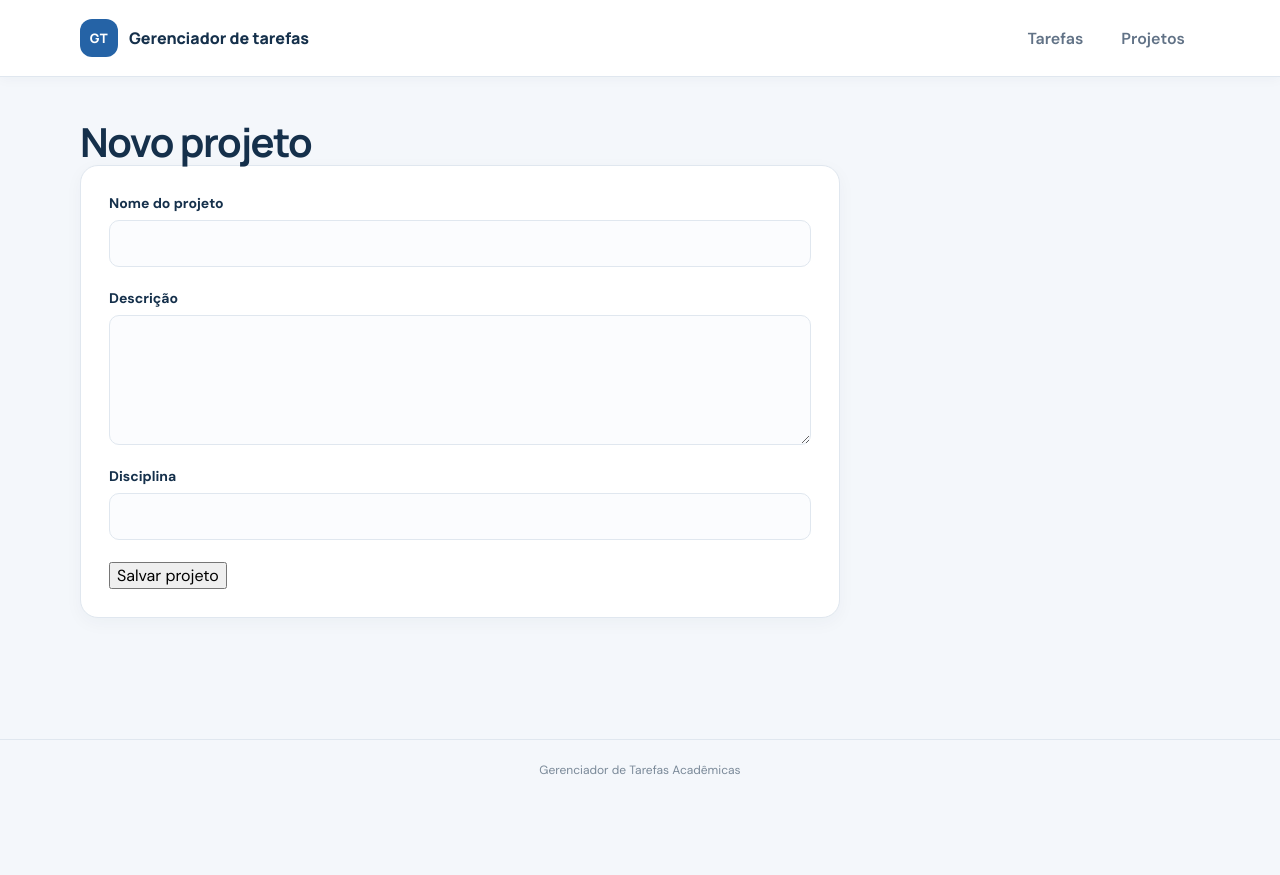
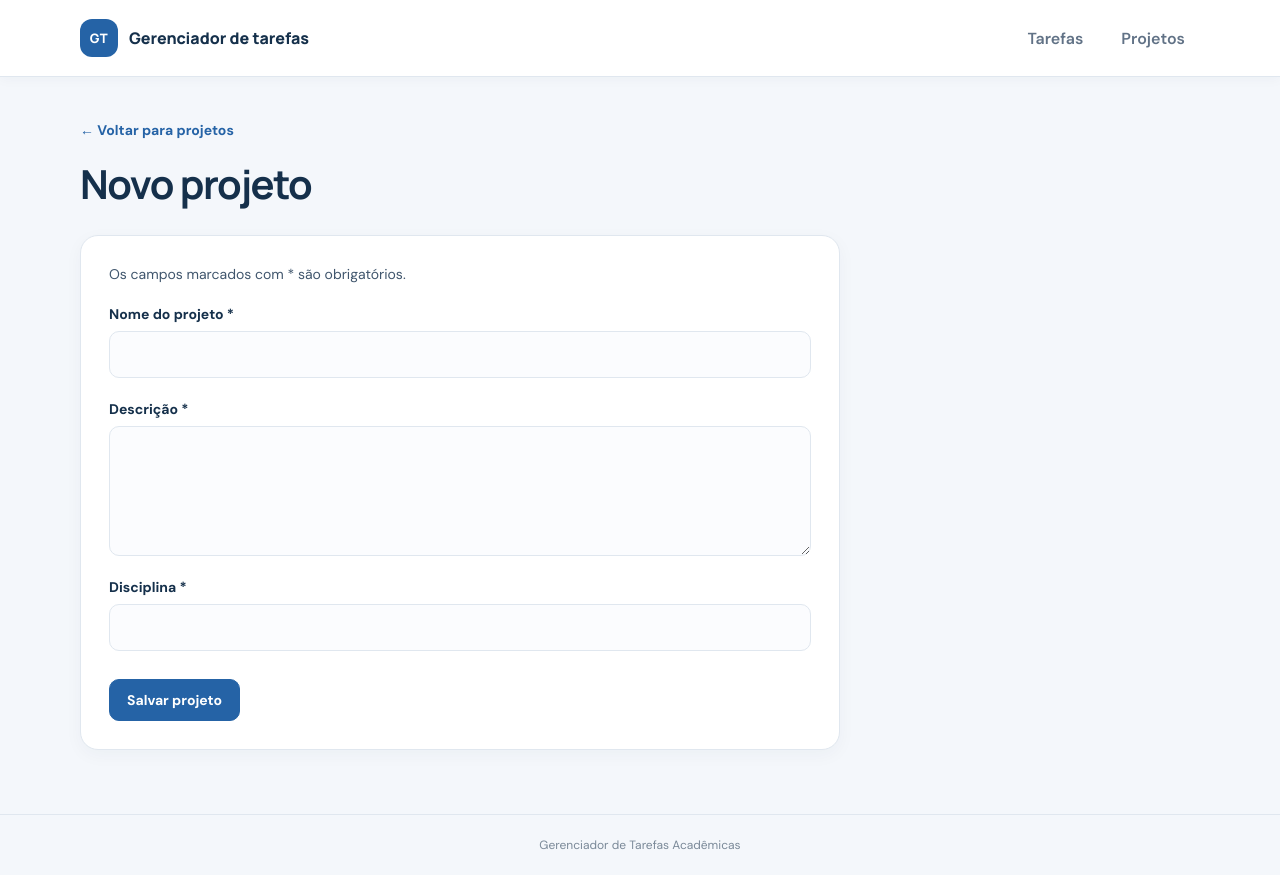
Before and after one commit to thiagopietrobon/por-enquanto-nao-sabemos, a Vue app: page /#/projetos/novo in a window 1280 px wide. Before the commit the page ends 800 px from the top, so only its background shows below. Built offline with nearby package versions, Linux system fonts and the light colour scheme; no server answers.

Commit message:
Tornando o formulário acessível e padronizando alguns pontos nos formulários

```diff
--- a/db.json
+++ b/db.json
@@ -27,6 +27,13 @@
       "descricao": "a",
       "disciplina": "Desenvolvimento Frontend",
       "criadoEm": "2026-10-16T17:07:59.961Z"
+    },
+    {
+      "id": "pZ_db1HHxXc",
+      "nome": "TESTE ENTER",
+      "descricao": "ENTER",
+      "disciplina": "1",
+      "criadoEm": "2026-10-21T16:27:04.224Z"
     }
   ],
   "tarefas": [
--- a/src/FormularioProjeto.vue
+++ b/src/FormularioProjeto.vue
@@ -1,4 +1,3 @@
-
 <script setup lang="ts">
 import { computed, onMounted, ref } from 'vue'
 import { useRoute, useRouter } from 'vue-router'
@@ -12,6 +11,7 @@ const rota = useRoute()
 const router = useRouter()
 
 const modoEdicao = computed(() => Boolean(rota.params.id))
+const idProjeto = computed(() => String(rota.params.id ?? ''))
 
 const nome = ref('')
 const descricao = ref('')
@@ -45,6 +45,8 @@ onMounted(async () => {
 })
 
 async function salvarProjeto() {
+  if (salvando.value) return
+
   salvando.value = true
   erro.value = ''
 
@@ -77,54 +79,80 @@ async function salvarProjeto() {
 </script>
 
 <template>
-  <main class="pagina">
-        <h1>{{ modoEdicao ? 'Editar projeto' : 'Novo projeto' }}</h1>
+  <section class="pagina">
+    <RouterLink
+      class="link-voltar"
+      :to="modoEdicao
+        ? { name: 'detalhe-projeto', params: { id: idProjeto } }
+        : '/projetos'"
+    >
+      ← {{ modoEdicao ? 'Voltar para projeto' : 'Voltar para projetos' }}
+    </RouterLink>
 
-        <p v-if="erro" role="alert">
+    <div class="titulo-pagina">
+      <h1 id="titulo-formulario-projeto">
+        {{ modoEdicao ? 'Editar projeto' : 'Novo projeto' }}
+      </h1>
+    </div>
+
+    <p v-if="erro" class="mensagem mensagem-erro" role="alert">
       {{ erro }}
     </p>
 
-        <p v-if="carregando">
+    <p v-if="carregando"  class="mensagem" role="status" aria-live="polite">
       Carregando projeto...
     </p>
 
     <form
       v-else
       class="formulario-projeto"
+      aria-labelledby="titulo-formulario-projeto"
       @submit.prevent="salvarProjeto"
     >
+      <p id="projeto-campos-obrigatorios" class="texto-ajuda">
+        Os campos marcados com * são obrigatórios.
+      </p>
+
       <div class="formulario-campo">
-            <label for="nome">Nome do projeto</label>
+          <label for="nome">Nome do projeto *</label>
           <input
             id="nome"
             v-model="nome"
             type="text"
             required
+            :disabled="salvando"
+            aria-describedby="projeto-campos-obrigatorios"
           />
       </div>
 
       <div class="formulario-campo">
-            <label for="descricao">Descrição</label>
+          <label for="descricao">Descrição *</label>
           <textarea
             id="descricao"
             v-model="descricao"
             required
+            :disabled="salvando"
+            aria-describedby="projeto-campos-obrigatorios"
           ></textarea>
       </div>
 
       <div class="formulario-campo">
-            <label for="disciplina">Disciplina</label>
+          <label for="disciplina">Disciplina *</label>
           <input
             id="disciplina"
             v-model="disciplina"
             type="text"
             required
+            :disabled="salvando"
+            aria-describedby="projeto-campos-obrigatorios"
           />
       </div>
 
-        <button type="submit" :disabled="salvando">
+      <div class="formulario-acoes">
+        <button type="submit" class="botao" :disabled="salvando">
           {{ salvando ? 'Salvando...' : 'Salvar projeto' }}
         </button>
+      </div>
     </form>
-  </main>
+  </section>
 </template>
--- a/src/FormularioTarefa.vue
+++ b/src/FormularioTarefa.vue
@@ -1,6 +1,6 @@
 
 <script setup lang="ts">
-import { computed, ref, watch } from 'vue'
+import { computed, nextTick, ref, watch } from 'vue'
 import { RouterLink, useRoute, useRouter } from 'vue-router'
 import {
   atualizarTarefa,
@@ -27,6 +27,7 @@ const carregando = ref(true)
 const salvando = ref(false)
 const erro = ref('')
 const erroCarregamento = ref(false)
+const formularioRef = ref<HTMLFormElement | null>(null)
 
 const projetoId = ref(String(rota.query.projetoId ?? ''))
 const titulo = ref('')
@@ -196,7 +197,13 @@ async function salvarTarefa() {
 
   erro.value = ''
 
-  if (!validarFormulario()) return
+  if (!validarFormulario()) {
+    await nextTick()
+    formularioRef.value
+      ?.querySelector<HTMLElement>('[aria-invalid="true"]')
+      ?.focus()
+    return
+  }
 
   salvando.value = true
 
@@ -233,7 +240,7 @@ async function salvarTarefa() {
 </script>
 
 <template>
-  <main class="pagina">
+  <section class="pagina">
     <RouterLink
       class="link-voltar"
       :to="modoEdicao
@@ -277,10 +284,13 @@ async function salvarTarefa() {
 
     <form
       v-else
+      ref="formularioRef"
       class="formulario-tarefa"
       novalidate
       @submit.prevent="salvarTarefa"
     >
+      <p class="texto-ajuda">Os campos marcados com * são obrigatórios.</p>
+
       <p v-if="erro" class="mensagem mensagem-erro" role="alert">
         {{ erro }}
       </p>
@@ -484,5 +494,5 @@ async function salvarTarefa() {
         </RouterLink>
       </div>
     </form>
-  </main>
+  </section>
 </template>
--- a/src/style.css
+++ b/src/style.css
@@ -529,3 +529,40 @@ h1 {
         width: 100%;
     }
 }
+
+/* Foco visível para navegação por teclado, sem depender do hover. */
+a:focus-visible,
+button:focus-visible,
+.formulario-campo input:focus-visible,
+.formulario-campo select:focus-visible,
+.formulario-campo textarea:focus-visible {
+    outline: 3px solid #174f87;
+    outline-offset: 3px;
+}
+
+/* O erro é indicado por texto no HTML e também por uma borda mais espessa. */
+.formulario-campo input[aria-invalid="true"],
+.formulario-campo select[aria-invalid="true"],
+.formulario-campo textarea[aria-invalid="true"] {
+    border: 2px solid #9c3333;
+    background: #fff7f7;
+}
+
+.texto-ajuda {
+    margin: 0 0 20px;
+    color: #40566d;
+    font-size: 14px;
+    line-height: 1.5;
+}
+
+/* Não animar elementos quando a pessoa pede redução de movimento. */
+@media (prefers-reduced-motion: reduce) {
+    *,
+    *::before,
+    *::after {
+        scroll-behavior: auto !important;
+        animation-duration: 0.01ms !important;
+        animation-iteration-count: 1 !important;
+        transition-duration: 0.01ms !important;
+    }
+}
```
Lines whose indentation alone changed are shown as unchanged.
